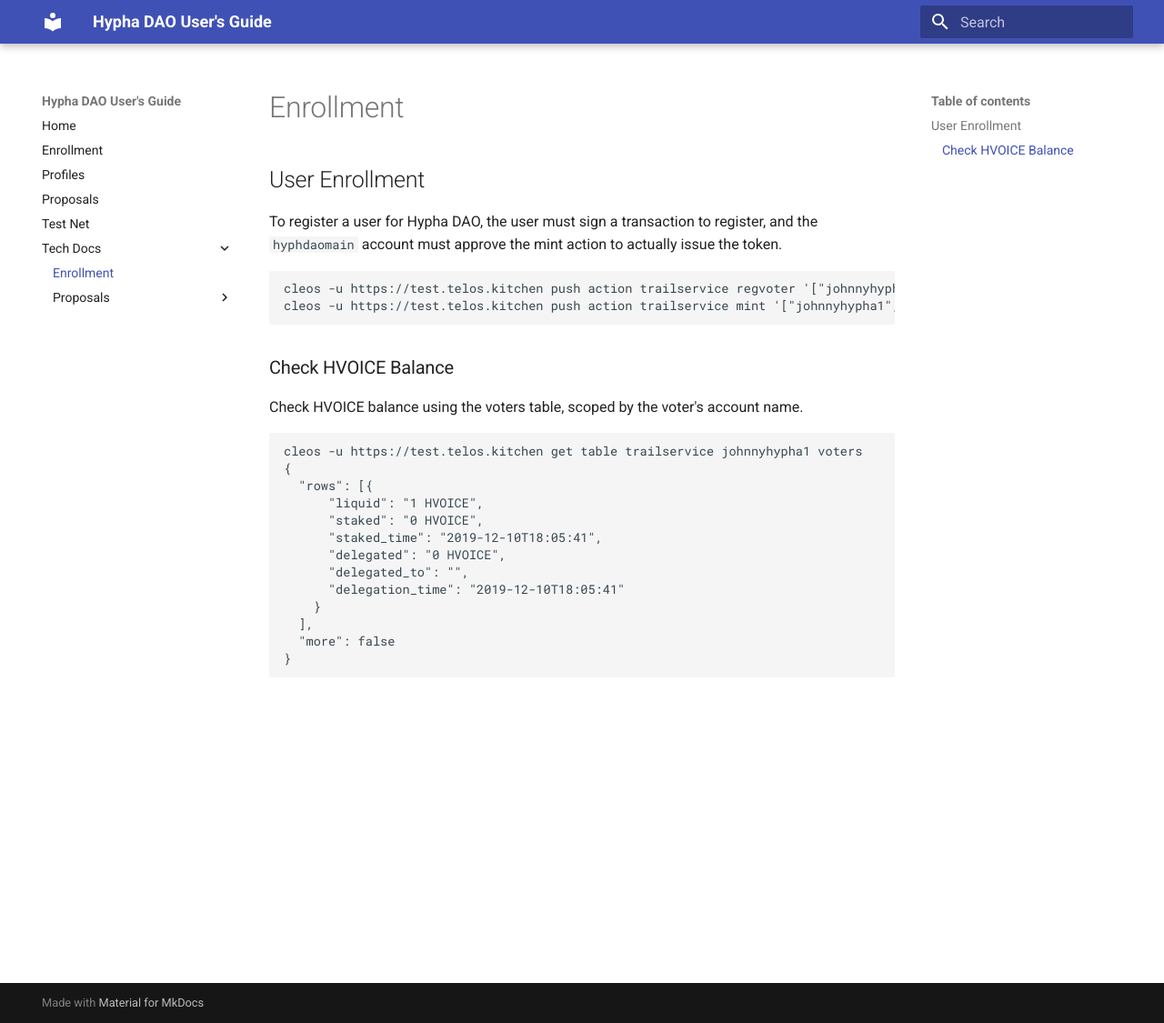
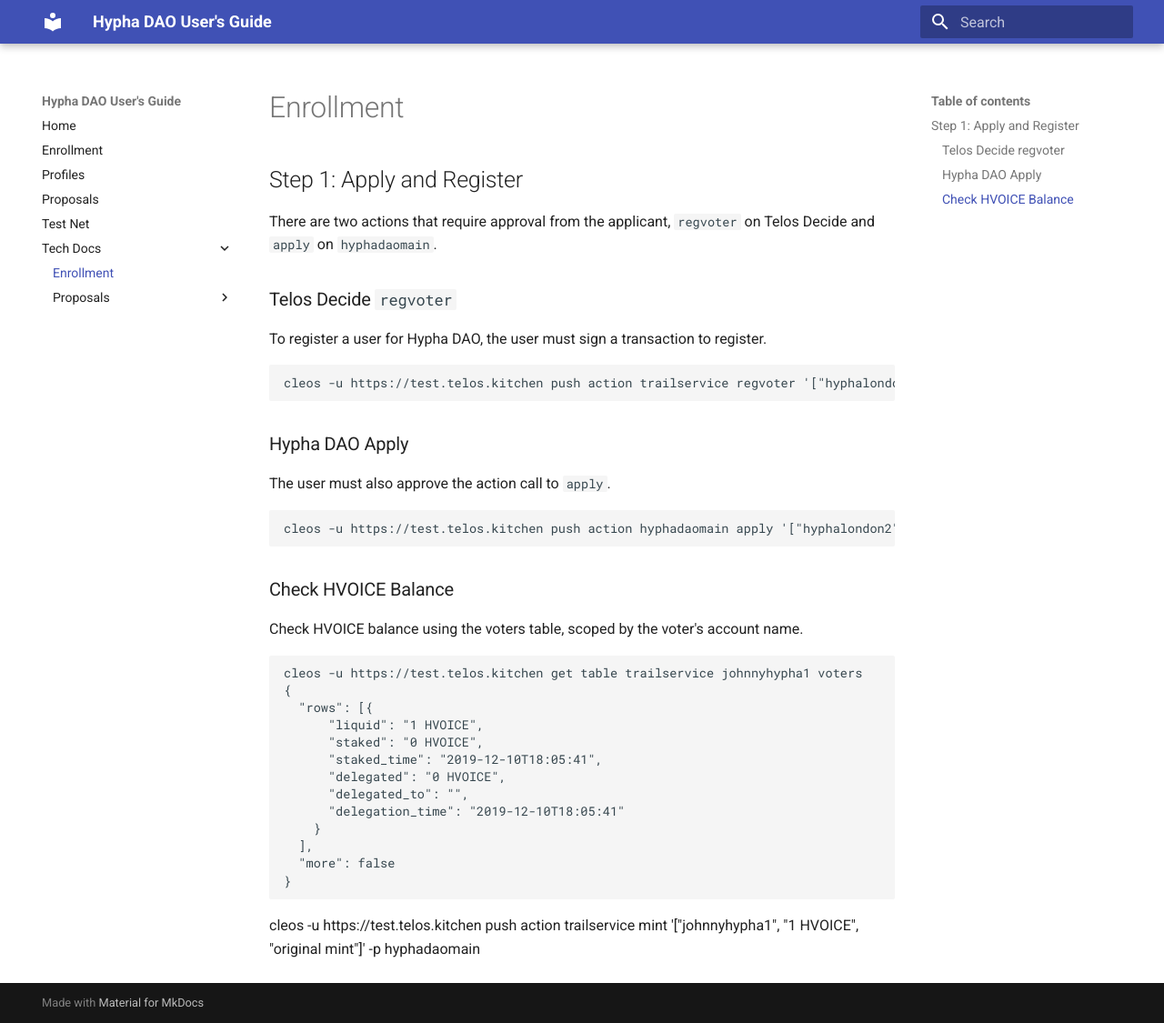
Before and after one commit to hypha-dao/dao-tech-docs, an MkDocs documentation site: the page built from docs/tech-docs/enrollment.md, in a window 1280 px wide and 1125 px high. Shown: the whole window at 91% size. Built offline with MkDocs 1.6.1 and Material for MkDocs 9.7.7, drawn with Linux system fonts in a browser that asks for light colours.

Commit message:
adding technical content

````diff
--- a/docs/tech-docs/enrollment.md
+++ b/docs/tech-docs/enrollment.md
@@ -1,10 +1,19 @@
-## User Enrollment
 
-To register a user for Hypha DAO, the user must sign a transaction to register, and the ```hyphdaomain``` account must approve the mint action to actually issue the token.
+## Step 1: Apply and Register
+There are two actions that require approval from the applicant, ```regvoter``` on Telos Decide and ```apply``` on ```hyphadaomain```.
+
+### Telos Decide ```regvoter```
+To register a user for Hypha DAO, the user must sign a transaction to register.
 
 ```
-cleos -u https://test.telos.kitchen push action trailservice regvoter '["johnnyhypha1", "0,HVOICE", null]' -p johnnyhypha1
-cleos -u https://test.telos.kitchen push action trailservice mint '["johnnyhypha1", "1 HVOICE", "original mint"]' -p hyphadaomain
+cleos -u https://test.telos.kitchen push action trailservice regvoter '["hyphalondon2", "0,HVOICE", null]' -p hyphalondon2
+```
+
+### Hypha DAO Apply
+The user must also approve the action call to ```apply```.
+
+```
+cleos -u https://test.telos.kitchen push action hyphadaomain apply '["hyphalondon2", "I met with Debbie at the regen conference and we talked about Hypha. I would like to join."]' -p hyphalondon2
 ```
 
 ### Check HVOICE Balance
@@ -24,3 +33,5 @@ cleos -u https://test.telos.kitchen get table trailservice johnnyhypha1 voters
   "more": false
 }
 ```
+
+cleos -u https://test.telos.kitchen push action trailservice mint '["johnnyhypha1", "1 HVOICE", "original mint"]' -p hyphadaomain
````
Also changed, not shown: docs/tech-docs/examples/apply.md (added).
